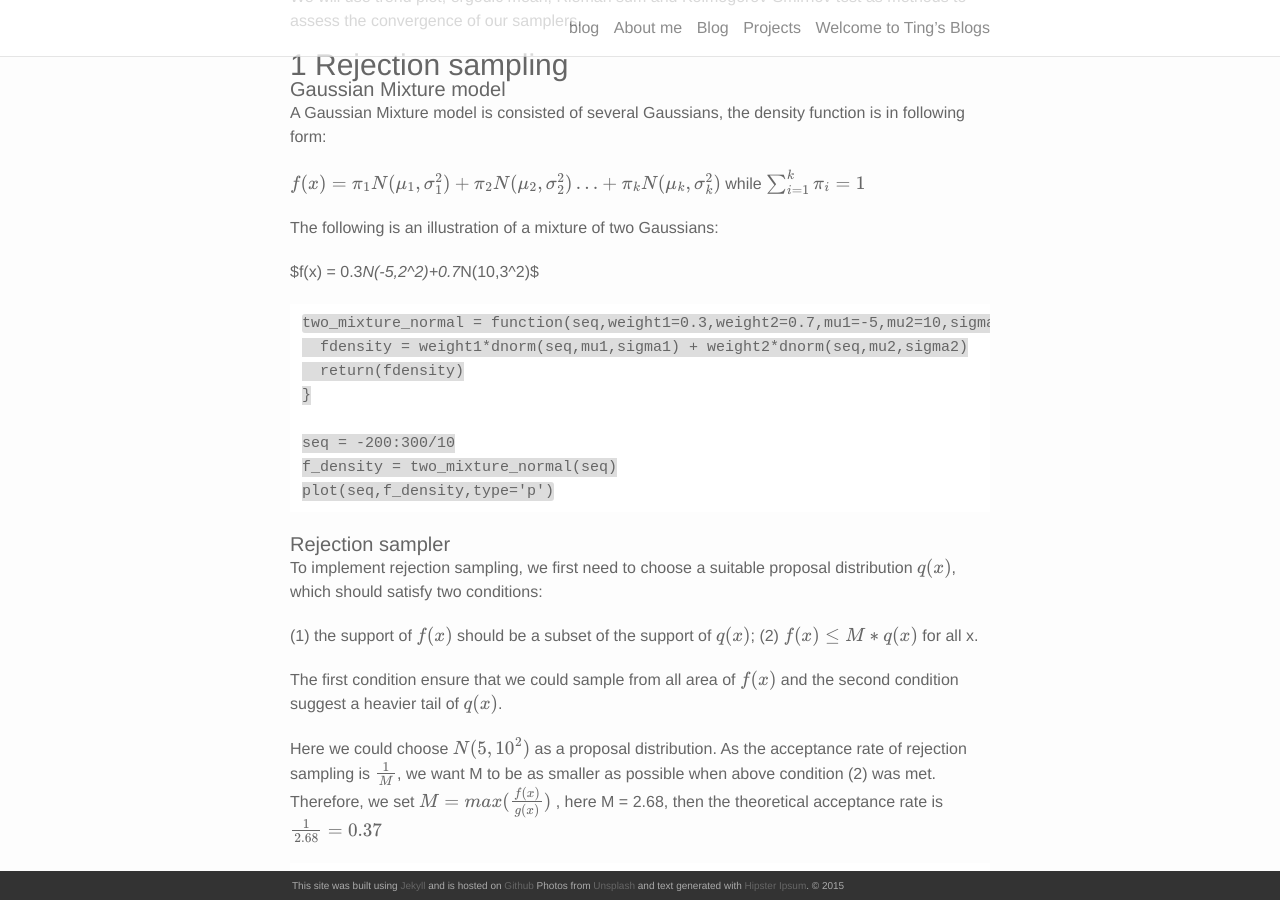
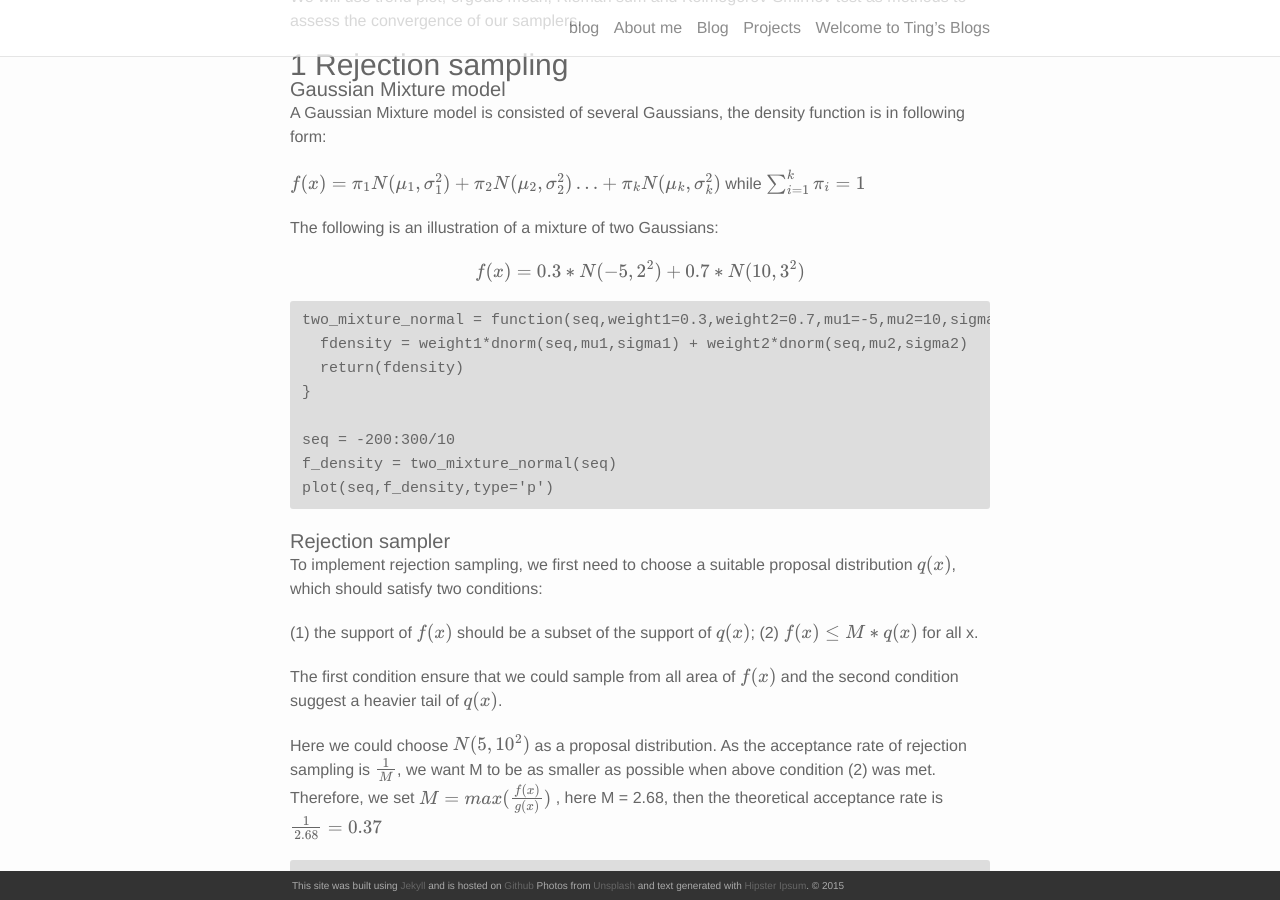
Before and after one commit to Tingz0/Tingz0.github.io, a Jekyll site: the page built from _poetry/2015-08-06-fantasy.markdown, in a window 1280 px wide and 900 px high, scrolled down 611 px. Built offline with Jekyll 4.4.1, drawn with Linux system fonts in a browser that asks for light colours; nearby versions of some CDN libraries; formulas are drawn with MathJax 3.

Commit message:
Update 2015-08-06-fantasy.markdown

````diff
--- a/_poetry/2015-08-06-fantasy.markdown
+++ b/_poetry/2015-08-06-fantasy.markdown
@@ -43,9 +43,9 @@ while $\sum_{i=1}^k\pi_i = 1$
 
 The following is an illustration of a mixture of two Gaussians:
 
-$f(x) = 0.3*N(-5,2^2)+0.7*N(10,3^2)$
+$$f(x)=0.3*N(-5,2^2)+0.7*N(10,3^2)$$
 
-```
+```{r}
 two_mixture_normal = function(seq,weight1=0.3,weight2=0.7,mu1=-5,mu2=10,sigma1=2,sigma2=3){
   fdensity = weight1*dnorm(seq,mu1,sigma1) + weight2*dnorm(seq,mu2,sigma2)
   return(fdensity)
@@ -67,7 +67,7 @@ The first condition ensure that we could sample from all area of $f(x)$ and the
 Here we could choose $N(5,10^2)$ as a proposal distribution. As the acceptance rate of rejection sampling is $\frac 1M$, we want M to be as smaller as possible when above condition (2) was met. Therefore, we set $ M = max(\frac {f(x)}{g(x)}) $ , here M = 2.68, then the theoretical acceptance rate is $\frac 1{2.68} = 0.37$
 
 
-```
+```{r}
 seq2 = -2000:3000/100
 f_density2 = two_mixture_normal(seq2)
 q_density = dnorm(seq2, 5, 10)
@@ -78,7 +78,7 @@ plot(seq2,q_density_M,type='l',col='red')
 lines(seq2,f_density2,type='h',col='gray')
 ```
 
-```
+```{r}
 # get 1000 samples
 num = 5000
 rejection_sampler = function(n=num){
@@ -106,7 +106,7 @@ The empirical acceptance rate is 0.38, which is close to the theoretical one.
 To assess the quality of this sampler, we check the histogram and also empirical expectation:
 first, the shape of the following histogram look similar to the theoretical one; then, mean value of sample sets is 5.55, and theoretical expectation is $0.3*-5+0.7*10 = 5.5$
 
-```{r,echo=FALSE}
+```{r}
 hist(result$sample_set,main='Histogram of samples')
 mean(result$sample_set)
 ```
````
